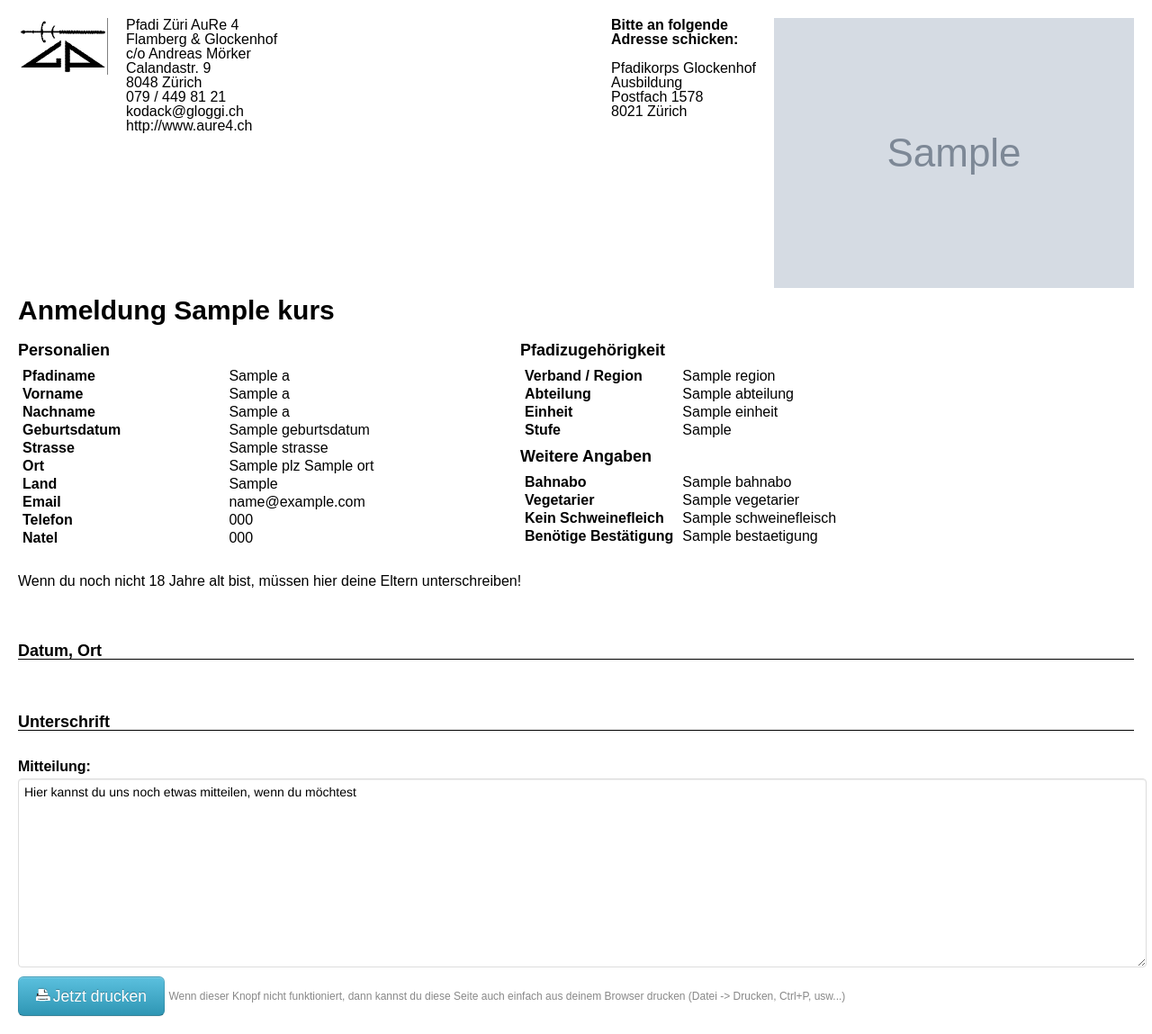
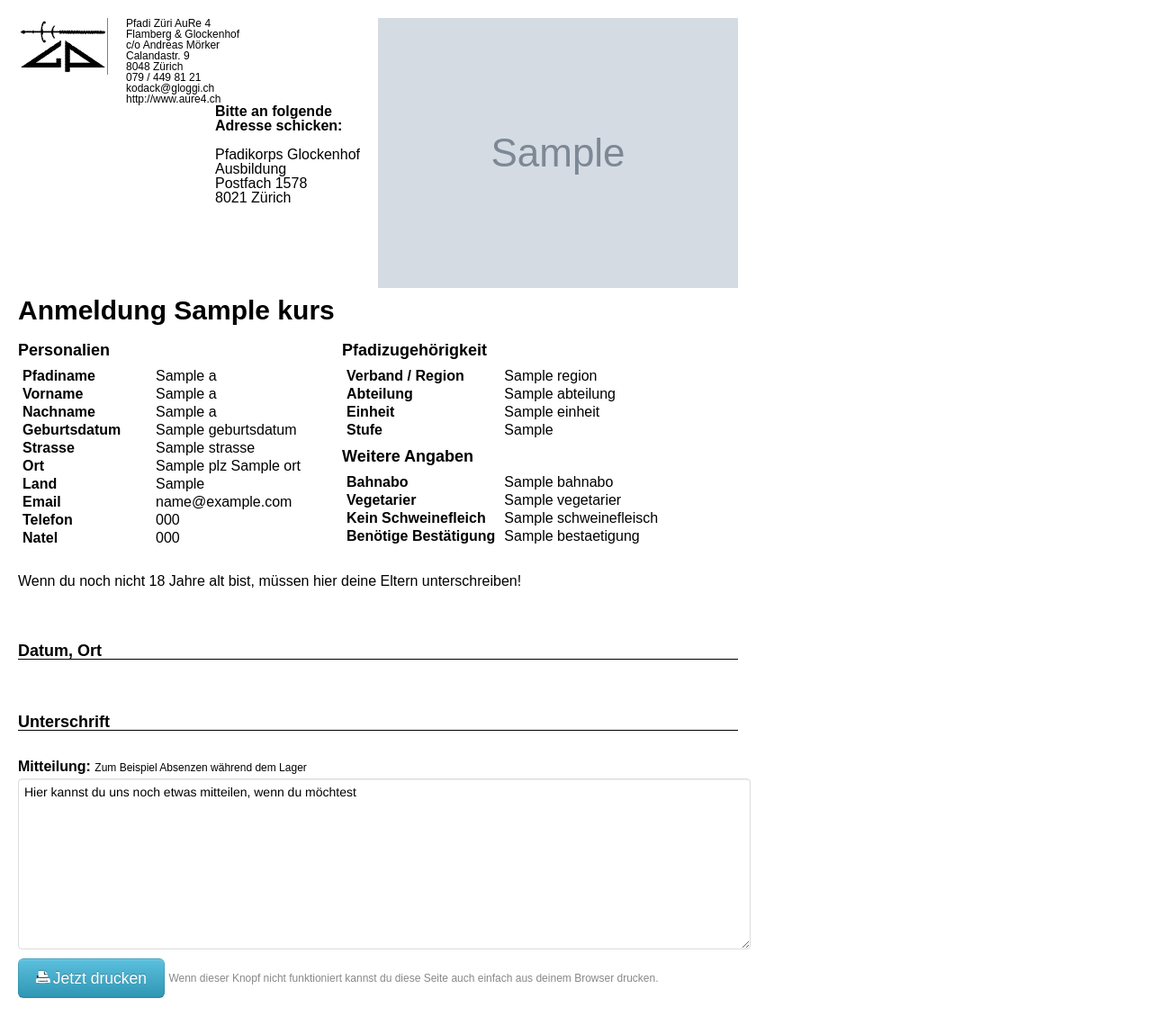
Before and after one commit to gloggi/aure4, a Django app: template ausbildung/templates/anmeldung/print.html in a window 1280 px wide. Shown: the whole page at 90% size. After the commit the page ends 1109 px from the top, so only its background shows below. Run offline with Django 3.2, Linux system fonts and the light colour scheme; tables that the repository leaves empty hold one stand-in row (values such as "Sample post"); the template is opened without the code that fills it: values that come from a table or form of the project are taken from there, most other values are stand-ins (such as "Sample title", 1, 10 or a date in 2020); grey boxes marked "Sample" are stand-in pictures; parts of the project's set-up code (start-up, migrations or seed data) failed here and were passed over; some libraries are stand-ins or nearby versions.

Commit message:
Drucklayout

```diff
--- a/ausbildung/static/css/anmeldung_print.css
+++ b/ausbildung/static/css/anmeldung_print.css
@@ -44,7 +44,7 @@ time, mark, audio, video {
 }
 
 html, body {
-    widht: 100%;
+    width: 800px;
 }
 
 body {
@@ -67,6 +67,7 @@ h1 {
 }
 
 #kontakt {
+    font-size: 12px;
     float: left;
 }
 
@@ -126,8 +127,12 @@ th.cat {
     border: 1px solid #ddd;
     margin-top: 5px;
     width: 100%;
-    height: 200px;
+    height: 180px;
     color: black;
+}
+
+.help {
+    font-size: 12px;
 }
 
 .print_help {
--- a/ausbildung/templates/account/profile.html
+++ b/ausbildung/templates/account/profile.html
@@ -7,6 +7,6 @@
 <p>Im Profil gibts im Moment leider noch nichts zu tun.</p>
 <p>Wird sich jedoch bald ändern, ich schwör!</p>
 
-<a href="{% url kurs_list %}">Zu den Kursen</a>
+<a href="{% url kurse_list %}">Zu den Kursen</a>
 
 {% endblock %}
--- a/ausbildung/templates/anmeldung/print.html
+++ b/ausbildung/templates/anmeldung/print.html
@@ -29,7 +29,7 @@
             http://www.aure4.ch<br>
         </p>
 
-        {% thumbnail a.foto "150x150" as foto %}
+        {% thumbnail a.foto "250x200" as foto %}
         <img id="foto" src="{{ foto.url }}">
         {% endthumbnail %}
 
@@ -88,7 +88,10 @@
         <p id="unterschrift">Unterschrift</p>
 
         <br><br>
-        <p><strong>Mitteilung:</strong></p>
+        <p><strong>Mitteilung:</strong>
+            <span class="help">Zum Beispiel Absenzen während dem Lager</span>
+        </p>
+
         <textarea id="msg" onclick="this.value=''">Hier kannst du uns noch etwas mitteilen, wenn du möchtest</textarea>
 
         <a id="print" href="#print" onclick="window.print()" class="btn btn-large btn-info">
@@ -96,8 +99,8 @@
             Jetzt drucken
         </a>
         <span class="print_help">
-            Wenn dieser Knopf nicht funktioniert, dann kannst du diese Seite auch
-            einfach aus deinem Browser drucken (Datei -> Drucken, Ctrl+P, usw...)
+            Wenn dieser Knopf nicht funktioniert kannst du  diese Seite auch einfach aus deinem
+            Browser drucken.
         </span>
 
     </div>
```
